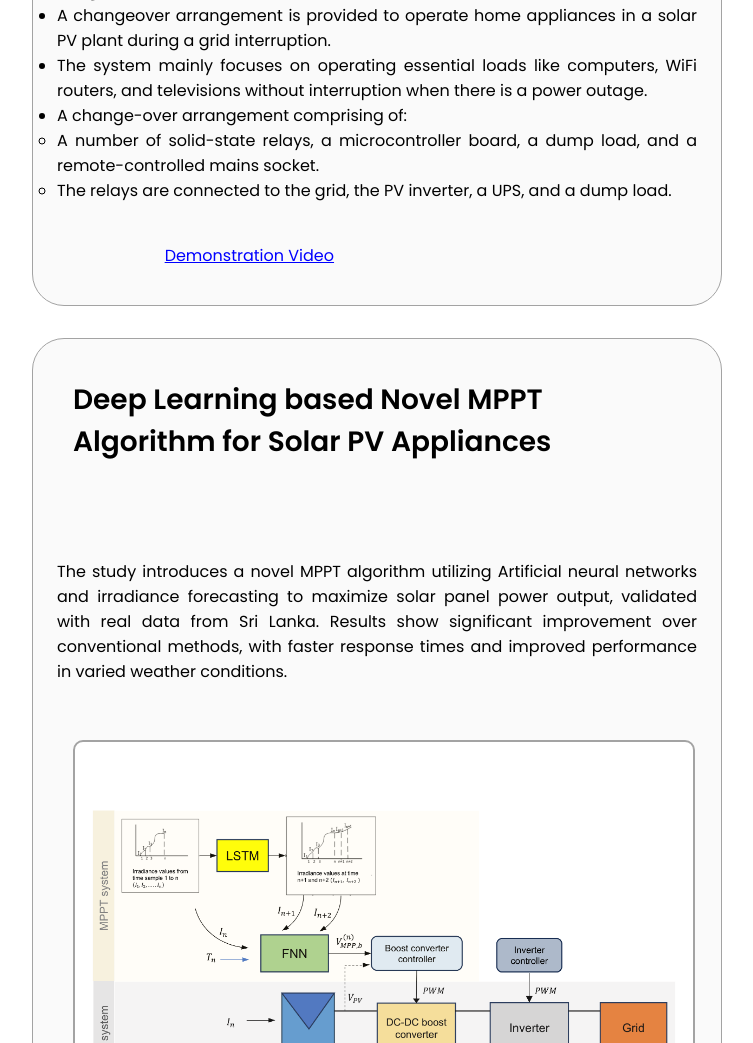
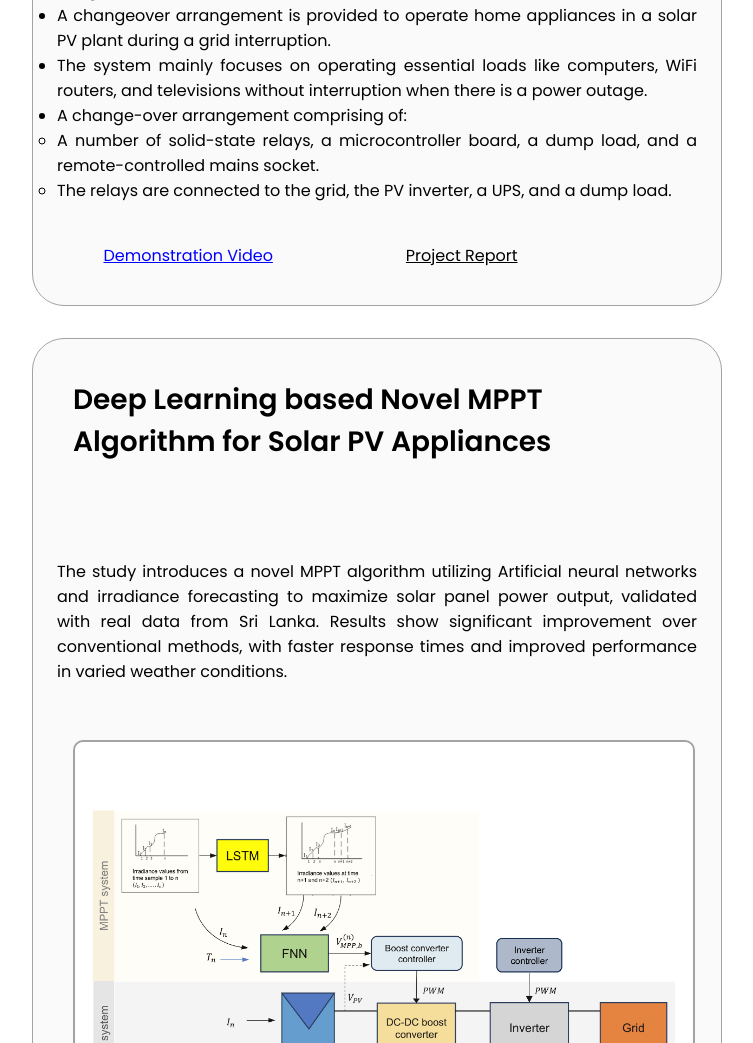
Before and after one commit to anushka172011/anushkabandara.github.io, a plain HTML site: page index.html in a window 1280 px wide. Shown: the part 5329-6372 px from the top of the page, without its empty margins (288-1041 px from the left). Drawn offline with Linux system fonts and the light colour scheme.

Commit message:
Update index.html

```diff
--- a/index.html
+++ b/index.html
@@ -185,6 +185,9 @@
                                 <p class="section__text__p1">
                                     <a href="https://youtu.be/z79oMzJFsZo" target="_blank" style="color: blue; text-decoration: underline;">Demonstration Video </a>
                                 </p>
+                             <p class="section__text__p1">
+                                    <a href="https://drive.google.com/file/d/1_q0vdMqSX1ZYhalYR-gPJqdotqJYU0B8/view?usp=sharing" target="_blank" style="green: blue; text-decoration: underline;">Project Report </a>
+                                </p>
                                 <!-- <video controls class="project-media">
                                     <source src="https://youtu.be/z79oMzJFsZo" type="video/mp4" />
                                         Your browser does not support the video tag.
```
